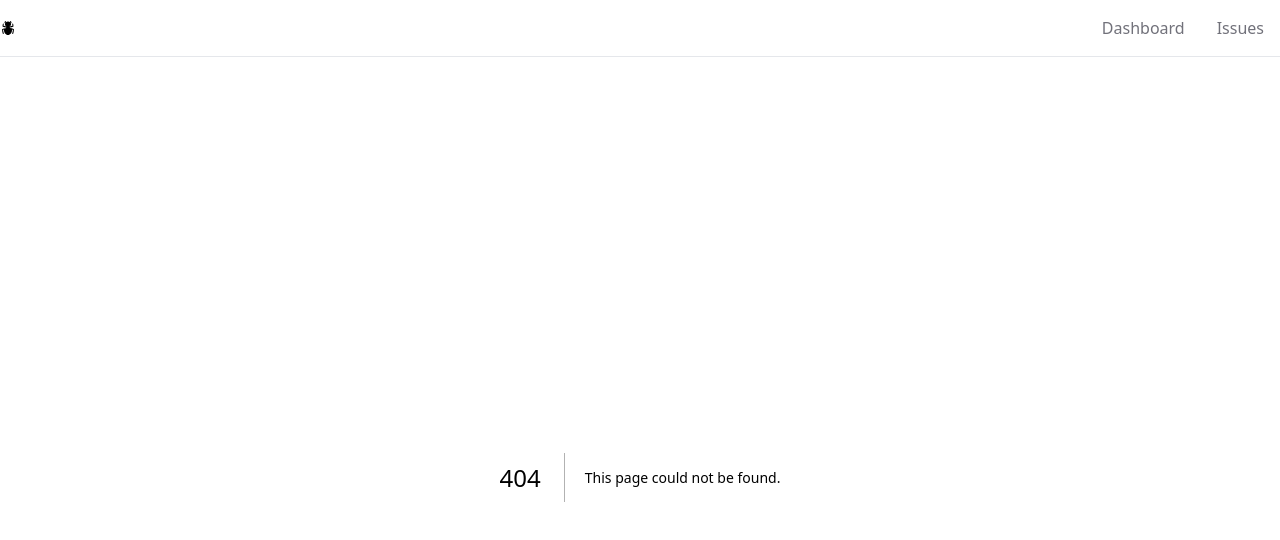
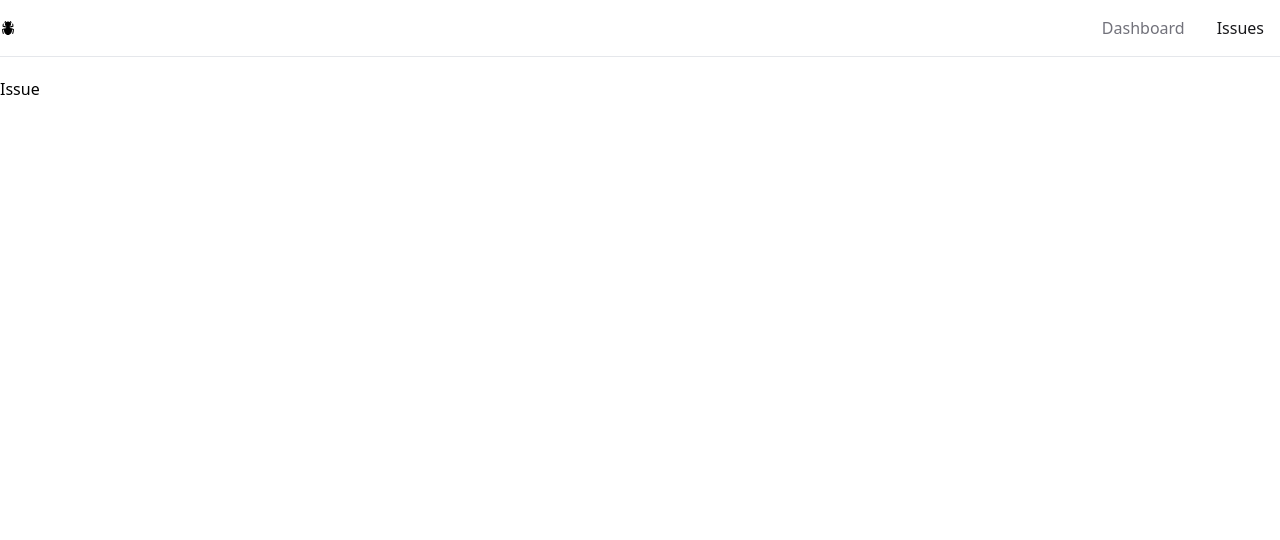
Before and after one commit to RammahKarpous/issue-tracker, a Next.js app: page /issues in a window 1280 px wide. Before the commit this address had no page. Shown: the top 540 px of the page. Built offline with nearby package versions, Linux system fonts and the light colour scheme.

Commit message:
feat: style active link

```diff
--- /dev/null
+++ b/app/issues/page.tsx
@@ -0,0 +1,11 @@
+
+import React from 'react'
+
+const Issue = () => {
+
+    return (
+        <div>Issue</div>
+    )
+}
+
+export default Issue
--- a/components/Navigation.tsx
+++ b/components/Navigation.tsx
@@ -1,9 +1,13 @@
+"use client";
+
 import Link from 'next/link'
+import { usePathname } from 'next/navigation'
 import React from 'react'
 
 import { HiBugAnt } from 'react-icons/hi2'
 
 const Navigation = () => {
+    const pathname = usePathname()
 
     const links = [
         { name: 'Dashboard', href: '/' },
@@ -18,7 +22,7 @@ const Navigation = () => {
                 { links.map( link =>
                     <li key={link.href}>
                         <Link
-                            className='p-4 text-zinc-500 hover:text-zinc-800 inline-block transition-colors'
+                            className={`p-4 ${pathname === link.href ? 'text-zinc-900' : 'text-zinc-500'}  hover:text-zinc-800 inline-block transition-colors`}
                             href={link.href}>{link.name}
                         </Link>
                     </li>
```
